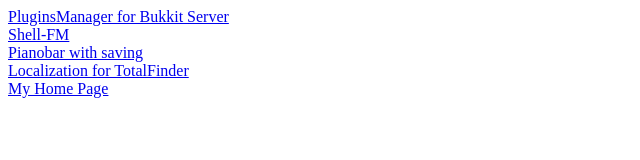
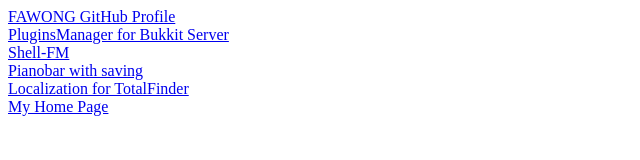
Before and after one commit to fawong/fawong.github.com, a plain HTML site: page index.html in a window 1280 px wide. Shown: the whole page, without its empty margins (0-640 px from the left). Drawn offline with Linux system fonts and the light colour scheme.

Commit message:
added github profile page

```diff
--- a/index.html
+++ b/index.html
@@ -5,6 +5,8 @@
 <title>FAWONG GitHub Home Page</title>
 </head>
 <body>
+<a href="https://github.com/fawong">FAWONG GitHub Profile</a>
+<br />
 <a href="PluginsManager">PluginsManager for Bukkit Server</a>
 <br />
 <a href="shell-fm">Shell-FM</a>
```
